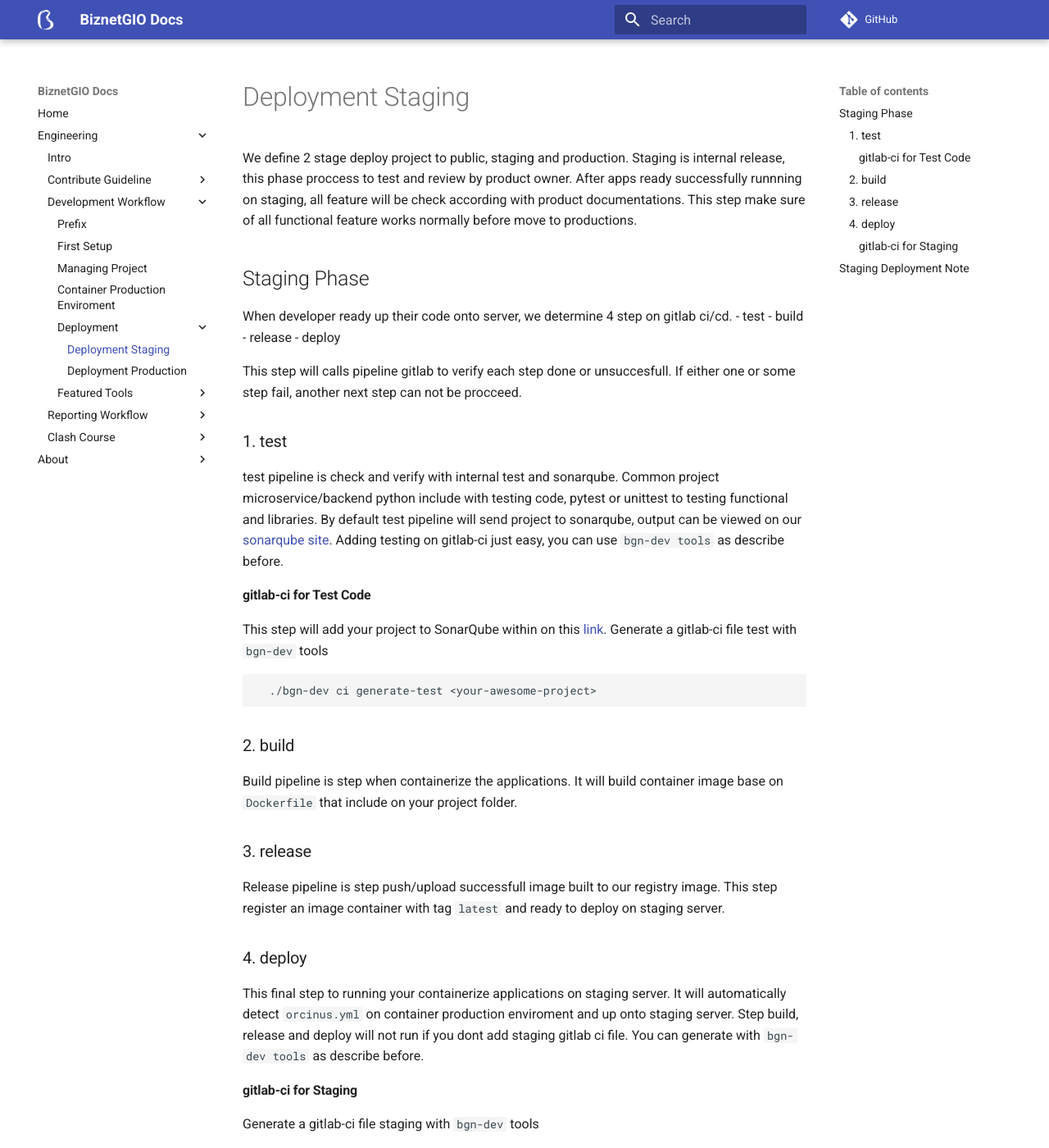
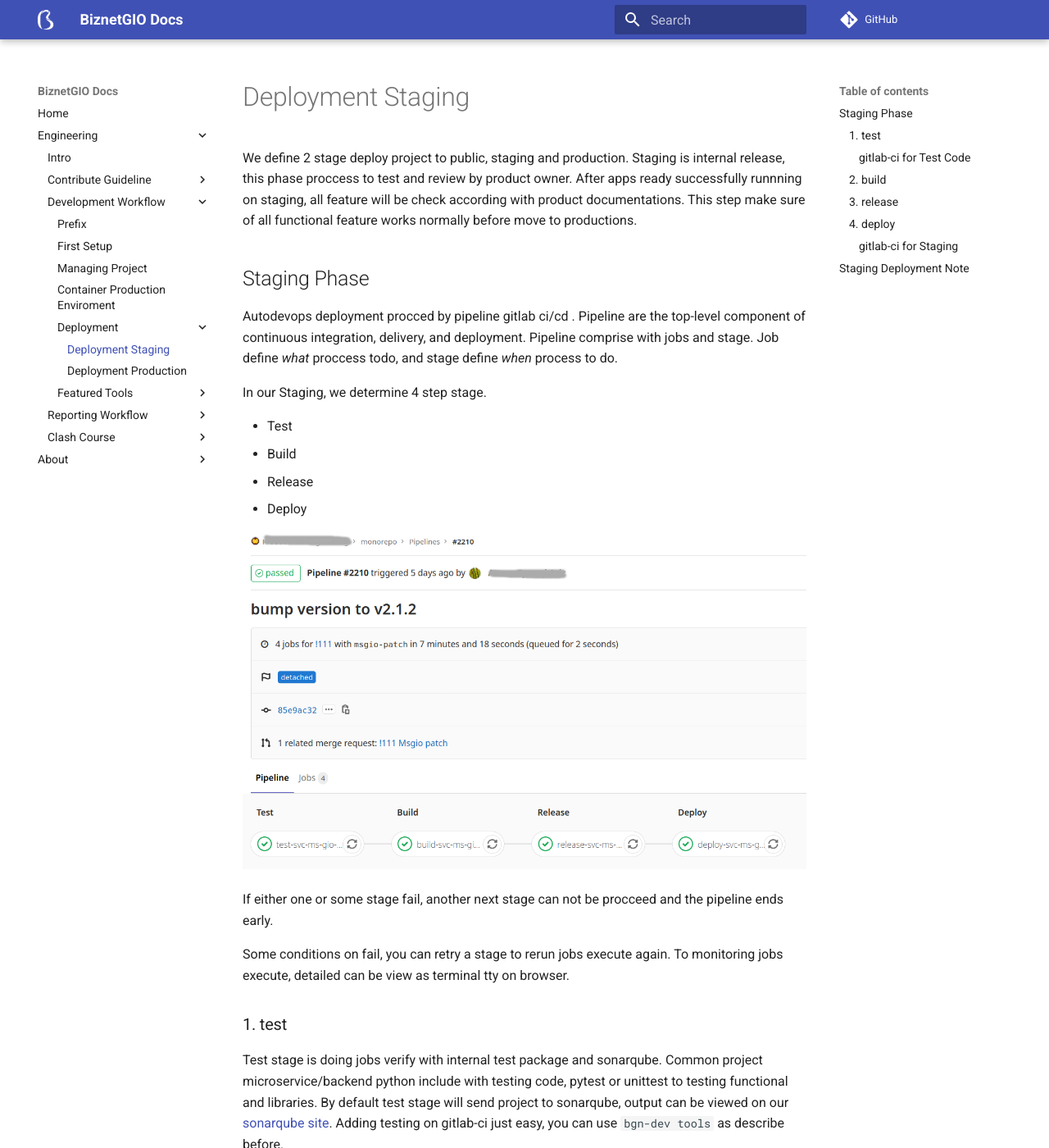
Before and after one commit to BiznetGIO/biznetgio.github.io, an MkDocs documentation site: the page built from docs/guide/deployment-staging.md, in a window 1280 px wide and 1400 px high. Shown: the whole window at 82% size. Built offline with MkDocs 1.6.1 and Material for MkDocs 9.7.7, drawn with Linux system fonts in a browser that asks for light colours; comment, search, counter and statistics services are not loaded; some of the changed text lies outside the part shown.

Commit message:
Update: deployment staging docs

````diff
--- a/docs/guide/deployment-staging.md
+++ b/docs/guide/deployment-staging.md
@@ -4,18 +4,33 @@ After apps ready successfully runnning on staging, all feature will be check acc
 This step make sure of all functional feature works normally before move to productions.
 
 ## Staging Phase
-When developer ready up their code onto server, we determine 4 step on gitlab ci/cd.
- - test
- - build
- - release
- - deploy
+Autodevops deployment procced by pipeline gitlab ci/cd .
+Pipeline are the top-level component of continuous integration, delivery, and deployment.
+Pipeline comprise with jobs and stage. Job define _what_ proccess todo, and stage define _when_ process to do.
 
-This step will calls pipeline gitlab to verify each step done or unsuccesfull.
-If either one or some step fail, another next step can not be procceed.
+In our Staging, we determine 4 step stage.
+
+- Test
+- Build
+- Release
+- Deploy
+
+<p align="center">
+	<img src="../img/pipeline-giov2api-staging.png">
+</p>
+
+If either one or some stage fail, another next stage can not be procceed and the pipeline ends early.
+
+Some conditions on fail, you can retry a stage to rerun jobs execute again.
+To monitoring jobs execute, detailed can be view as terminal tty on browser.
 
 ### 1. test
-test pipeline is check and verify with internal test and sonarqube. Common project microservice/backend python include with testing code, pytest or unittest to testing functional and libraries. By default test pipeline will send project to sonarqube, output can be viewed on our [sonarqube site](https://cq.biznetgio.dev/).
+Test stage is doing jobs verify with internal test package and sonarqube. Common project microservice/backend python include with testing code, pytest or unittest to testing functional and libraries. By default test stage will send project to sonarqube, output can be viewed on our [sonarqube site](https://cq.biznetgio.dev/).
 Adding testing on gitlab-ci just easy, you can use `bgn-dev tools` as describe before.
+<p align="center">
+	<img src="../img/pipeline-giov2api-test.png">
+</p>
+
 #### gitlab-ci for Test Code
 This step will add your project to SonarQube within on this [link](https://cq.biznetgio.dev/).
 Generate a gitlab-ci file test with `bgn-dev` tools
@@ -24,16 +39,28 @@ Generate a gitlab-ci file test with `bgn-dev` tools
 ```
 
 ### 2. build
-Build pipeline is step when containerize the applications. It will build container image base on `Dockerfile` that include on your project folder.
+Build stage is step when containerize the applications. Jobs build container image base on `Dockerfile` that include on your project folder.
+<p align="center">
+	<img src="../img/pipeline-giov2api-build.png">
+</p>
+
 
 ### 3. release
-Release pipeline is step push/upload successfull image built to our registry image.
+Release stage is step push/upload successfull image built to our registry image.
 This step register an image container with tag `latest` and ready to deploy on staging server.
+<p align="center">
+	<img src="../img/pipeline-giov2api-release.png">
+</p>
+
 
 ### 4. deploy
 This final step to running your containerize applications on staging server.
 It will automatically detect `orcinus.yml` on container production enviroment and up onto staging server.
 Step build, release and deploy will not run if you dont add staging gitlab ci file. You can generate with `bgn-dev tools` as describe before.
+<p align="center">
+	<img src="../img/pipeline-giov2api-deploy.png">
+</p>
+
 #### gitlab-ci for Staging
 Generate a gitlab-ci file staging with `bgn-dev` tools
 ```bash
@@ -41,7 +68,7 @@ Generate a gitlab-ci file staging with `bgn-dev` tools
 ```
 
 !!!important
-   on monorepo project please contact deployment team to generate gitlab ci file to avoid conflict file
+   	on monorepo project please contact deployment team to generate gitlab ci file to avoid conflict file
 
 ## Staging Deployment Note
 Already publish code to staging please do this :
@@ -55,4 +82,4 @@ Meanwhile if you dont want deploy on staging :
 
 1. Only push your code to your active branch
 2. Dont create pull request to master
-3. Set pull request with title `WIP:`
+3. If you already create pull request on git, edit your pull request with title `WIP:`
````
Also changed, not shown: docs/guide/img/pipeline-giov2api-build.png (added), docs/guide/img/pipeline-giov2api-deploy.png (added), docs/guide/img/pipeline-giov2api-release.png (added), docs/guide/img/pipeline-giov2api-staging.png (added), docs/guide/img/pipeline-giov2api-test.png (added).
